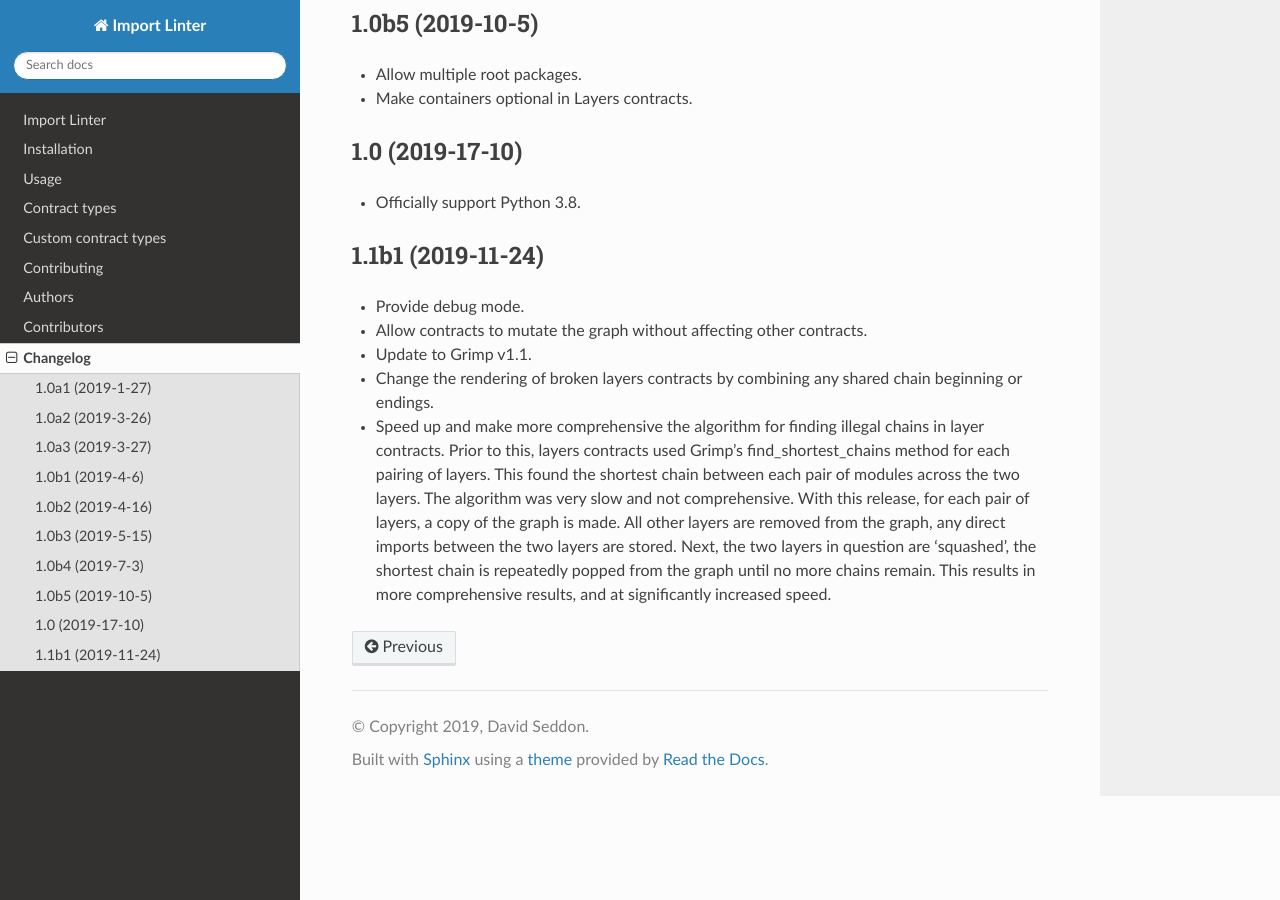
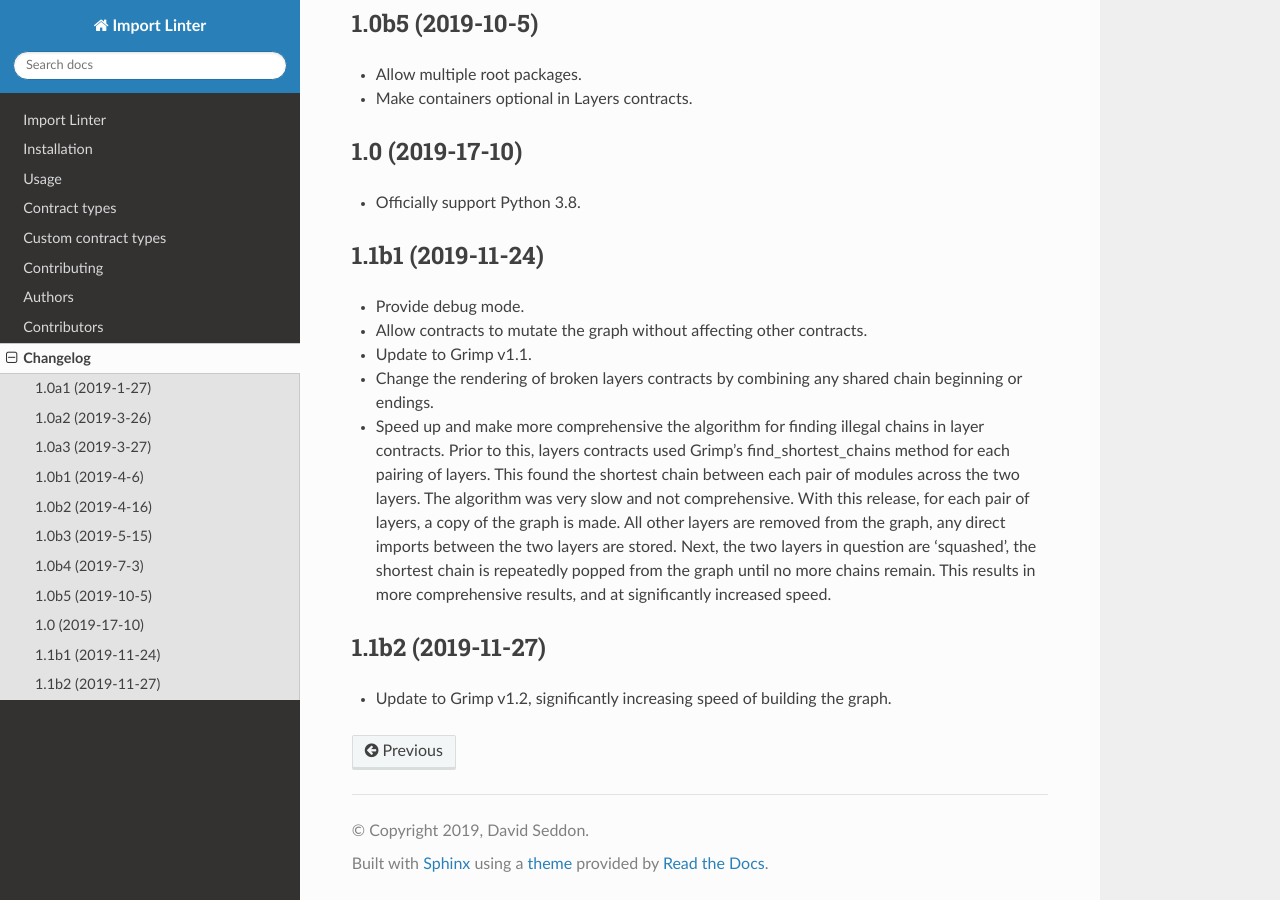
Before and after one commit to seddonym/import-linter, a Sphinx documentation site: the page built from docs/changelog.rst, in a window 1280 px wide and 900 px high, scrolled down 1001 px. Built offline with Sphinx 7.4.7 and the Read the Docs theme 2.0.0, drawn with Linux system fonts in a browser that asks for light colours.

Commit message:
Release v1.1b2

```diff
--- a/CHANGELOG.rst
+++ b/CHANGELOG.rst
@@ -71,3 +71,8 @@
   direct imports between the two layers are stored. Next, the two layers in question are 'squashed', the shortest
   chain is repeatedly popped from the graph until no more chains remain. This results in more comprehensive results,
   and at significantly increased speed.
+
+1.1b2 (2019-11-27)
+------------------
+
+* Update to Grimp v1.2, significantly increasing speed of building the graph.
--- a/docs/conf.py
+++ b/docs/conf.py
@@ -27,7 +27,7 @@ author = 'David Seddon'
 # The short X.Y version
 version = ''
 # The full version, including alpha/beta/rc tags
-release = '1.1b1'
+release = '1.1b2'
 
 
 # -- General configuration ---------------------------------------------------
--- a/setup.py
+++ b/setup.py
@@ -16,7 +16,7 @@ def read(*names, **kwargs):
 
 setup(
     name="import-linter",
-    version="1.1b1",
+    version="1.1b2",
     license="BSD 2-Clause License",
     description="Enforces rules for the imports within and between Python packages.",
     long_description=read("README.rst"),
@@ -47,7 +47,7 @@ setup(
         "Programming Language :: Python :: Implementation :: CPython",
         "Topic :: Utilities",
     ],
-    install_requires=["click>=6,<8", "grimp>=1.1,<2"],
+    install_requires=["click>=6,<8", "grimp>=1.2,<2"],
     entry_points={
         "console_scripts": ["lint-imports = importlinter.cli:lint_imports_command"]
     },
--- a/src/importlinter/__init__.py
+++ b/src/importlinter/__init__.py
@@ -1,4 +1,4 @@
-__version__ = "1.1b1"
+__version__ = "1.1b2"
 
 from .application import output  # noqa
 from .domain import fields  # noqa
```
